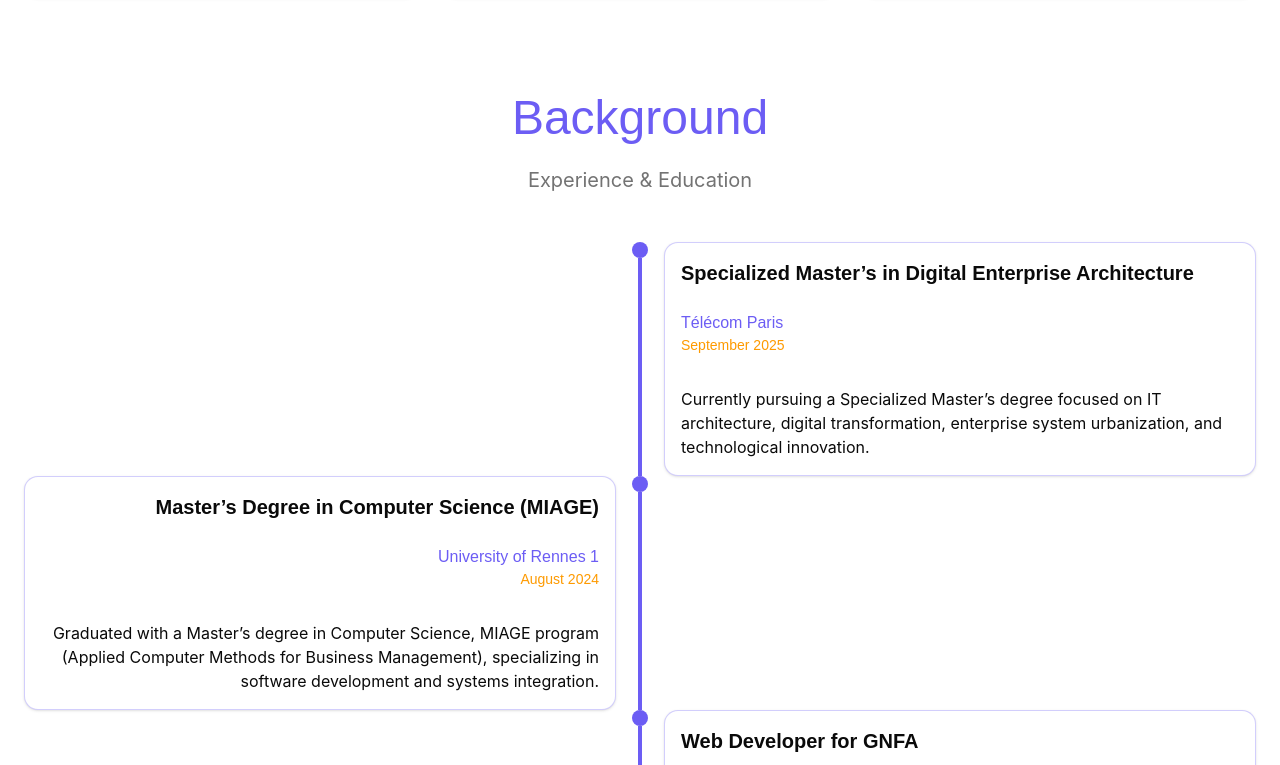
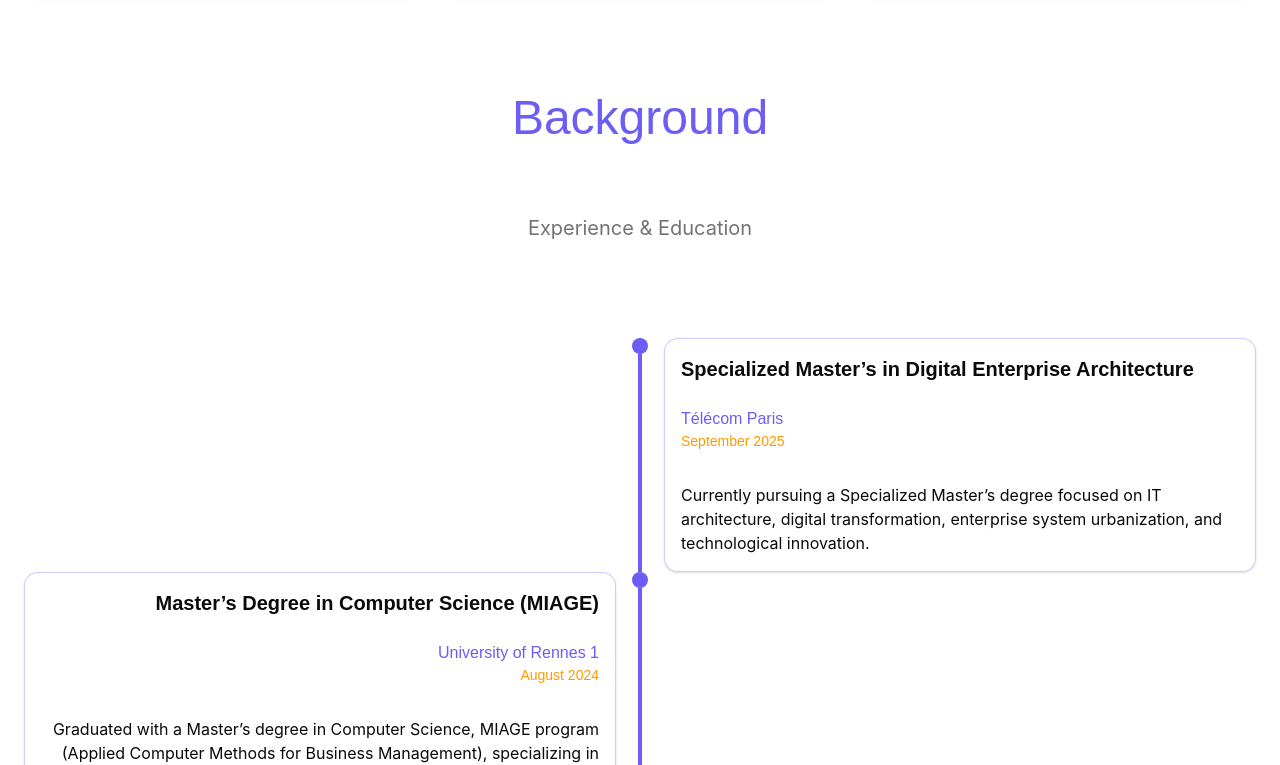
Before and after one commit to julienprr/portfolio-frontend, a React (Vite) app: page / in a window 1280 px wide. Shown: the part 815-1580 px from the top of the page. Built offline with nearby package versions, Linux system fonts and the light colour scheme; a web font is replaced by a local one.

Commit message:
Fix scroll blocking

```diff
--- a/src/components/AnimatedSection.tsx
+++ b/src/components/AnimatedSection.tsx
@@ -33,7 +33,7 @@ const AnimatedSection = ({
     initial="hidden"
     whileInView="visible"
     exit="hidden"
-    viewport={{ once: false, amount: 0.05 }}
+    viewport={{ once: false, amount: 0 }}
     className={className}
   >
     {React.Children.map(children, (child) => (
--- a/src/sections/BackgroundTimeline.tsx
+++ b/src/components/BackgroundTimeline.tsx
@@ -5,7 +5,7 @@ import { Card } from '@/components/ui/card';
 import { useBreakpoint } from '@/hooks/useBreakpoint';
 import { cn } from '@/lib/utils';
 
-import type { BackgroundItem } from './TimelineSection';
+import type { BackgroundItem } from '../sections/TimelineSection';
 
 const BackgroundTimeLine = ({ timeline }: { timeline: BackgroundItem[] }) => {
   const breakpoint = useBreakpoint();
--- a/src/components/FadeInOnScroll.tsx
+++ b/src/components/FadeInOnScroll.tsx
@@ -1,4 +1,8 @@
 import { motion } from 'framer-motion';
+
+
+
+
 
 const FadeInOnScroll = ({
   className,
@@ -10,10 +14,13 @@ const FadeInOnScroll = ({
   delay?: number;
 }) => (
   <motion.div
-    initial={{ opacity: 0, y: 20 }}
+    initial={{ opacity: 0.1, y: 20 }}
     whileInView={{ opacity: 1, y: 0 }}
-    viewport={{ once: false, amount:0.2 }}
-    transition={{ duration: 0.5, delay }}
+    viewport={{ once: false, amount: 0 }}
+    transition={{
+      duration: 0.4,
+      scale: { type: 'spring', visualDuration: 0.4, bounce: 0.5 },
+    }}
     className={className}
   >
     {children}
--- a/src/sections/TimelineSection.tsx
+++ b/src/sections/TimelineSection.tsx
@@ -2,7 +2,7 @@ import { useTranslation } from 'react-i18next';
 
 import AnimatedSection from '@/components/AnimatedSection.tsx';
 
-import BackgroundTimeLine from './BackgroundTimeline.tsx';
+import BackgroundTimeLine from '../components/BackgroundTimeline.tsx';
 
 export type BackgroundItem = {
   date: string;
@@ -16,11 +16,11 @@ const TimelineSection = () => {
   const timeline = t('background.items', { returnObjects: true }) as BackgroundItem[];
 
   return (
-    <AnimatedSection>
+    <>
       <h1 className="section-title">{t('background.title')}</h1>
       <p className="section-subtitle">{t('background.subtitle')}</p>
       <BackgroundTimeLine timeline={timeline} />
-    </AnimatedSection>
+    </>
   );
 };
 
```
